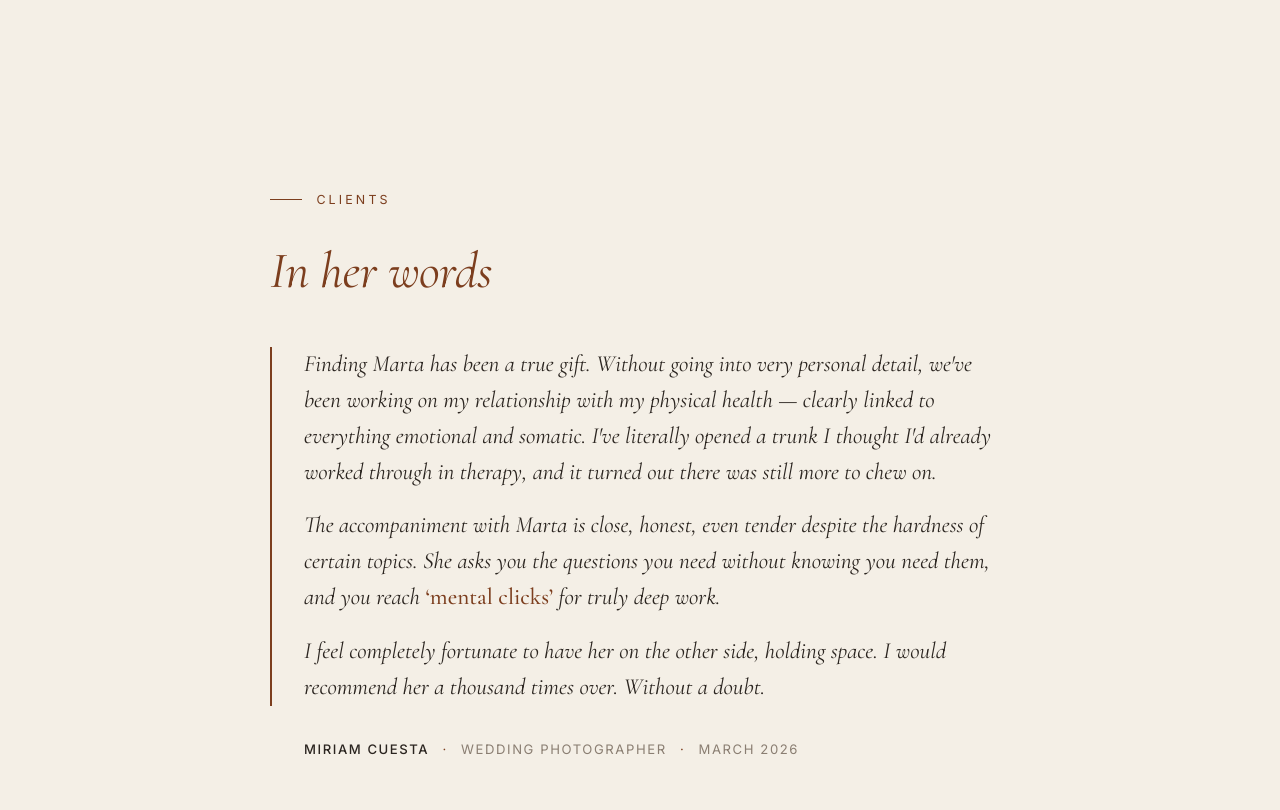
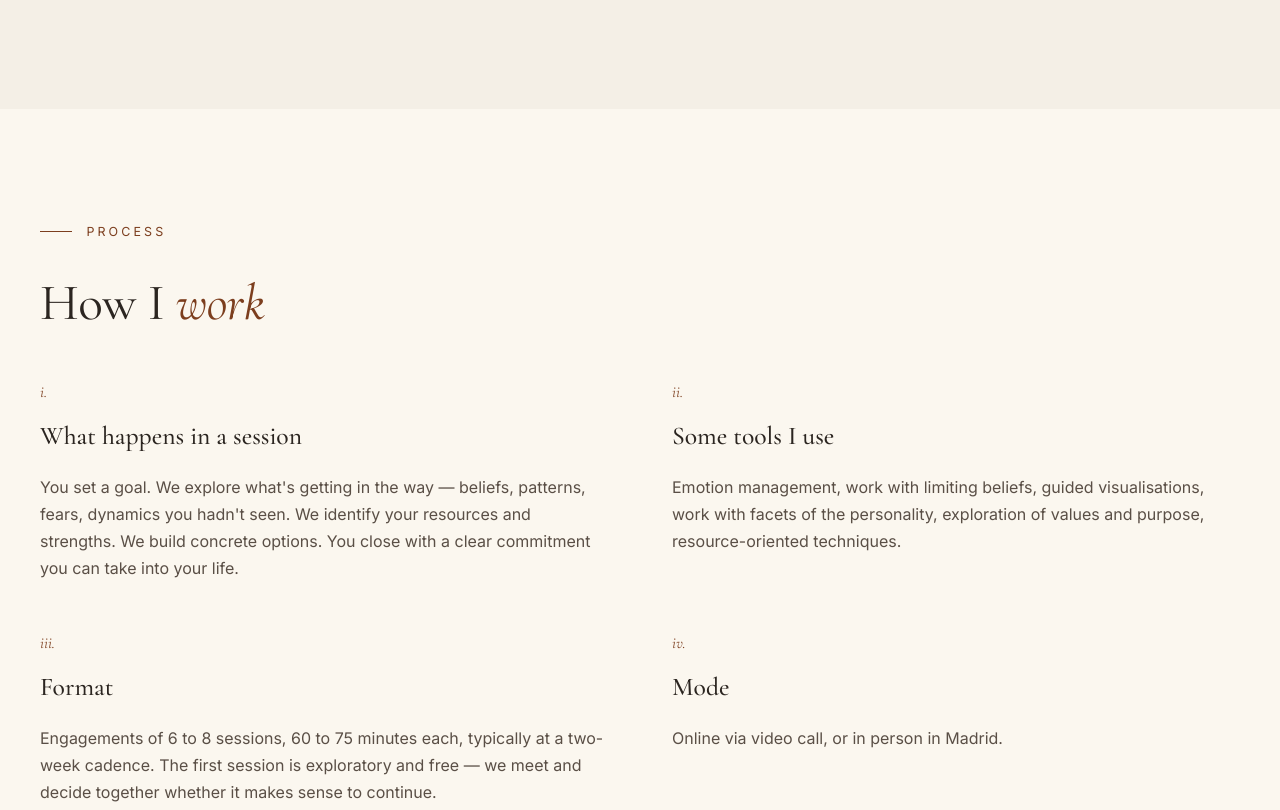
Before and after one commit to pedro-rtm/marta-website, a plain HTML site: page index.html in a window 1280 px wide. Shown: the part 3037-3847 px from the top of the page. Drawn offline with nearby package versions, Linux system fonts and the light colour scheme.

Commit message:
Remove Miriam Cuesta testimonial section
Reverts the voices section, its CSS, and the corresponding JSON-LD Review.

Co-Authored-By: Claude Opus 4.7 (1M context) <noreply@anthropic.com>

```diff
--- a/index.html
+++ b/index.html
@@ -99,16 +99,7 @@
         "@type": "PostalAddress",
         "addressLocality": "Madrid",
         "addressCountry": "ES"
-      },
-      "review": [
-        {
-          "@type": "Review",
-          "author": { "@type": "Person", "name": "Miriam Cuesta" },
-          "datePublished": "2026-03-16",
-          "inLanguage": "es",
-          "reviewBody": "Encontrar a Marta ha sido un auténtico regalo. El acompañamiento es cercano, honesto, incluso dulce pese a la dureza de ciertos temas. Te hace las preguntas que necesitas sin saberlo y llegas a 'clicks mentales' para un trabajo realmente profundo. Me siento completamente afortunada de tenerla al otro lado sosteniendo. La recomendaría una y mil veces."
-        }
-      ]
+      }
     },
     {
       "@type": "WebSite",
@@ -637,53 +628,6 @@
     letter-spacing: 0.05em;
   }
 
-  /* ===== VOCES (testimonios) ===== */
-  .voices {
-    padding-top: 5rem;
-    padding-bottom: 6rem;
-    max-width: 820px;
-  }
-  .voices blockquote {
-    font-family: var(--serif);
-    font-style: italic;
-    font-size: 1.45rem;
-    line-height: 1.55;
-    color: var(--ink);
-    border-left: 2px solid var(--accent);
-    padding-left: 2rem;
-    margin: 2.5rem 0 2rem;
-    quotes: none;
-  }
-  .voices blockquote p + p {
-    margin-top: 1.1rem;
-  }
-  .voices blockquote em.click {
-    font-style: normal;
-    color: var(--accent);
-    font-weight: 500;
-  }
-  .voices figcaption {
-    font-family: var(--sans);
-    font-size: 0.82rem;
-    letter-spacing: 0.12em;
-    text-transform: uppercase;
-    color: var(--ink-muted);
-    padding-left: 2rem;
-    border-left: 2px solid transparent;
-  }
-  .voices figcaption .name {
-    color: var(--ink);
-    font-weight: 500;
-  }
-  .voices figcaption .sep {
-    color: var(--accent);
-    margin: 0 0.5rem;
-  }
-  @media (max-width: 720px) {
-    .voices blockquote { font-size: 1.2rem; padding-left: 1.25rem; }
-    .voices figcaption { padding-left: 1.25rem; }
-  }
-
   /* ===== RESERVA (sección 7) ===== */
   .book {
     background: var(--ink);
@@ -979,29 +923,6 @@
   </div>
 </section>
 
-<!-- ===== VOCES (testimonios) ===== -->
-<section class="voices">
-  <div class="section-label reveal" data-es="Clientes" data-en="Clients">Clientes</div>
-  <h2 class="reveal" data-es="&lt;em&gt;En sus palabras&lt;/em&gt;" data-en="&lt;em&gt;In her words&lt;/em&gt;">
-    <em>En sus palabras</em>
-  </h2>
-  <figure class="reveal">
-    <blockquote data-es="&lt;p&gt;Encontrar a Marta ha sido un auténtico regalo. Sin entrar en detalles muy personales, hemos estado trabajando mi relación con mi salud física — vinculada claramente a todo lo emocional y somático. Literalmente he abierto un baúl que creía ya trabajado en terapia y resulta que todavía había más que masticar.&lt;/p&gt;&lt;p&gt;El acompañamiento con Marta es cercano, honesto, incluso dulce pese a la dureza de ciertos temas. Te hace las preguntas que necesitas sin saberlo y llegas a &lt;em class=&quot;click&quot;&gt;‘clicks mentales’&lt;/em&gt; para un trabajo realmente profundo.&lt;/p&gt;&lt;p&gt;Me siento completamente afortunada de tenerla al otro lado sosteniendo. La recomendaría una y mil veces. Sin dudarlo.&lt;/p&gt;"
-                data-en="&lt;p&gt;Finding Marta has been a true gift. Without going into very personal detail, we've been working on my relationship with my physical health — clearly linked to everything emotional and somatic. I've literally opened a trunk I thought I'd already worked through in therapy, and it turned out there was still more to chew on.&lt;/p&gt;&lt;p&gt;The accompaniment with Marta is close, honest, even tender despite the hardness of certain topics. She asks you the questions you need without knowing you need them, and you reach &lt;em class=&quot;click&quot;&gt;‘mental clicks’&lt;/em&gt; for truly deep work.&lt;/p&gt;&lt;p&gt;I feel completely fortunate to have her on the other side, holding space. I would recommend her a thousand times over. Without a doubt.&lt;/p&gt;">
-      <p>Encontrar a Marta ha sido un auténtico regalo. Sin entrar en detalles muy personales, hemos estado trabajando mi relación con mi salud física — vinculada claramente a todo lo emocional y somático. Literalmente he abierto un baúl que creía ya trabajado en terapia y resulta que todavía había más que masticar.</p>
-      <p>El acompañamiento con Marta es cercano, honesto, incluso dulce pese a la dureza de ciertos temas. Te hace las preguntas que necesitas sin saberlo y llegas a <em class="click">‘clicks mentales’</em> para un trabajo realmente profundo.</p>
-      <p>Me siento completamente afortunada de tenerla al otro lado sosteniendo. La recomendaría una y mil veces. Sin dudarlo.</p>
-    </blockquote>
-    <figcaption>
-      <span class="name">Miriam Cuesta</span>
-      <span class="sep">·</span>
-      <span data-es="Fotógrafa de bodas" data-en="Wedding photographer">Fotógrafa de bodas</span>
-      <span class="sep">·</span>
-      <span data-es="Marzo 2026" data-en="March 2026">Marzo 2026</span>
-    </figcaption>
-  </figure>
-</section>
-
 <!-- ===== CÓMO TRABAJO ===== -->
 <section class="how">
   <div class="how-inner">
```
